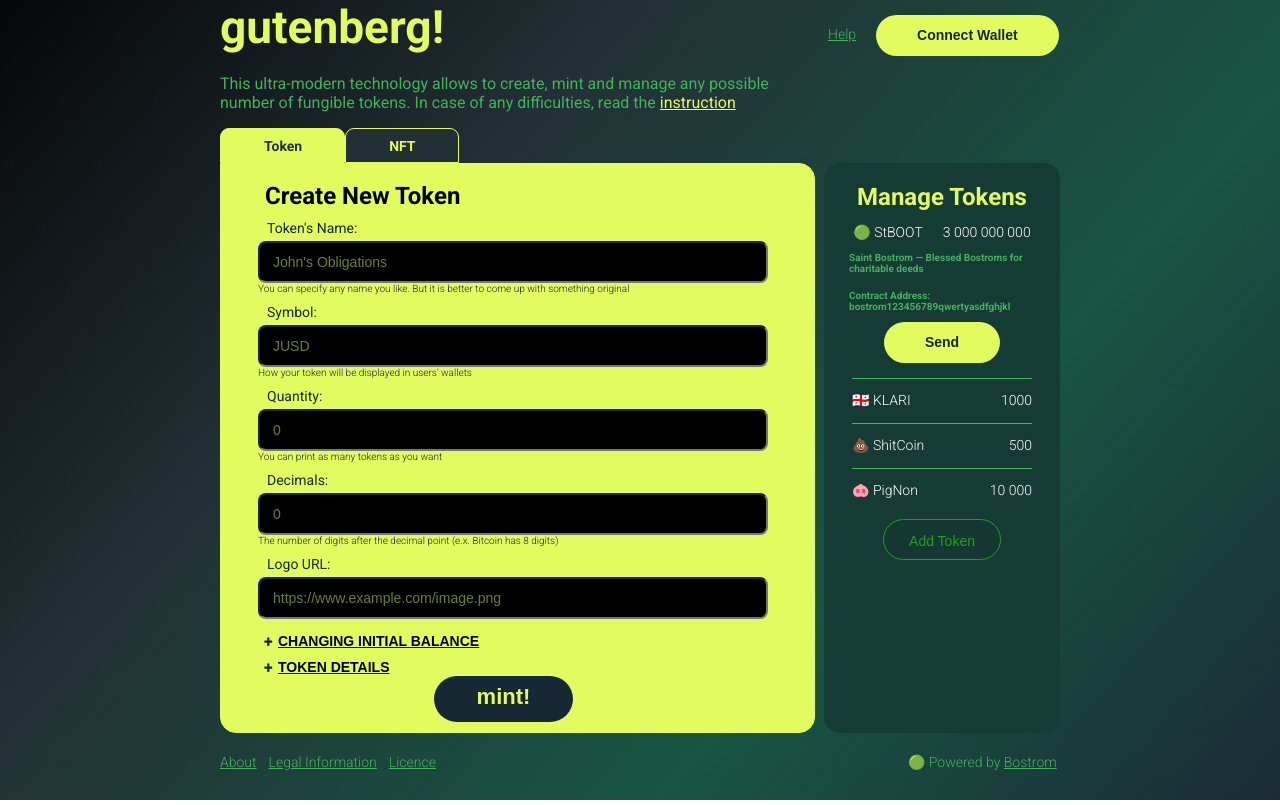
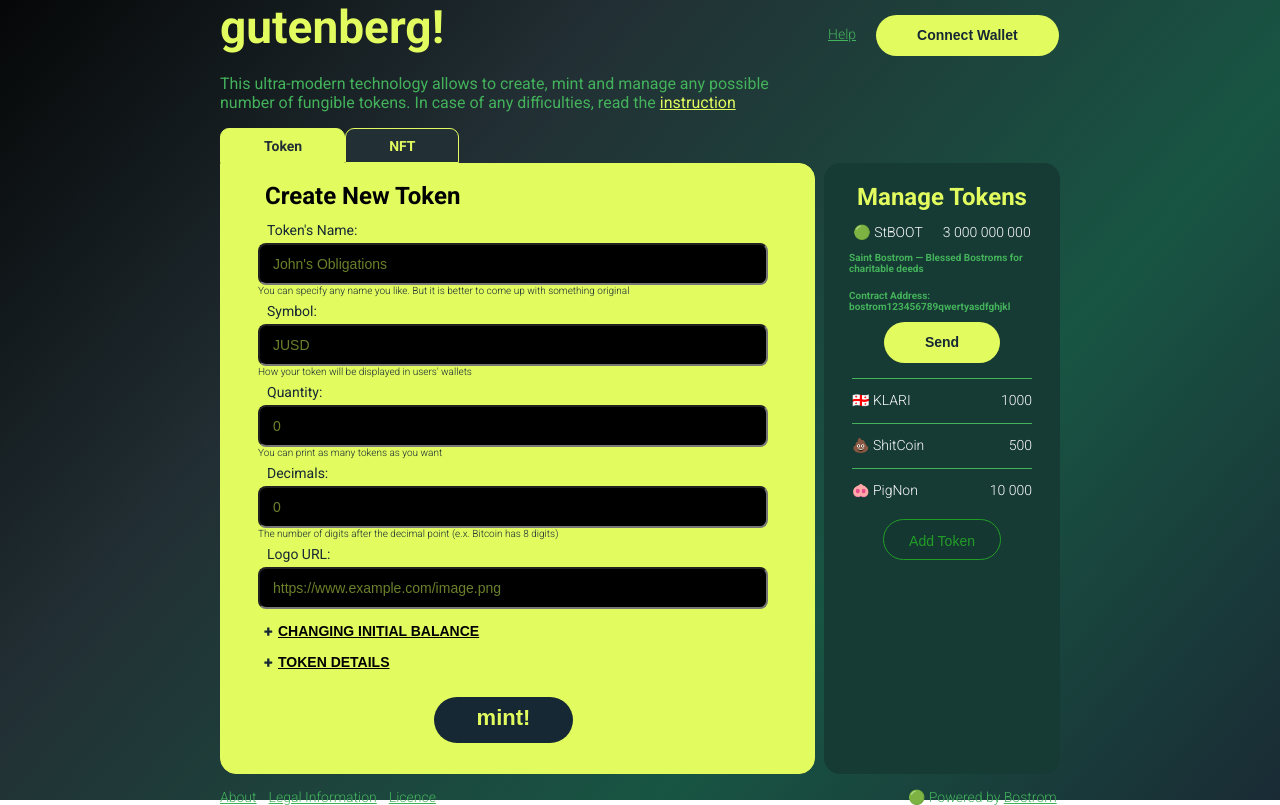
Before and after one commit to diekuche/gutenberg, a React (Create React App) app: page / in a window 1280 px wide. Built offline with nearby package versions, Linux system fonts and the light colour scheme.

Commit message:
fix mainpage

```diff
--- a/src/components/Button/Button.module.css
+++ b/src/components/Button/Button.module.css
@@ -10,7 +10,8 @@
   font-weight: 700;
   border-style: none;
   cursor: pointer;
-  margin-bottom: 10px;
+  margin-bottom: 30px;
+  margin-top: 26px;
 }
 
 .green {
--- a/src/components/Collapsible/index.module.css
+++ b/src/components/Collapsible/index.module.css
@@ -2,7 +2,7 @@
   display: flex;
   flex-direction: column;
   width: 100%;
-  margin-top: 8px;
+  margin-top: 13px;
 }
 
 .title {
--- a/src/components/Input/index.module.css
+++ b/src/components/Input/index.module.css
@@ -30,7 +30,7 @@ input::placeholder {
 }
 
 .inputComp {
-  margin: 5px 0px;
+  margin-top: 7px;
   display: flex;
   box-sizing: border-box;
   width: 100%;
--- a/src/components/NFT/NFT.module.css
+++ b/src/components/NFT/NFT.module.css
@@ -3,7 +3,7 @@
   flex-direction: column;
   box-sizing: border-box;
   width: 595px;
-  height: 595px;
+  height: 631px;
   background: #e2fb5f;
   border: 1px solid #e2fb5f;
   border-radius: 0px 16px 16px 16px;
```
